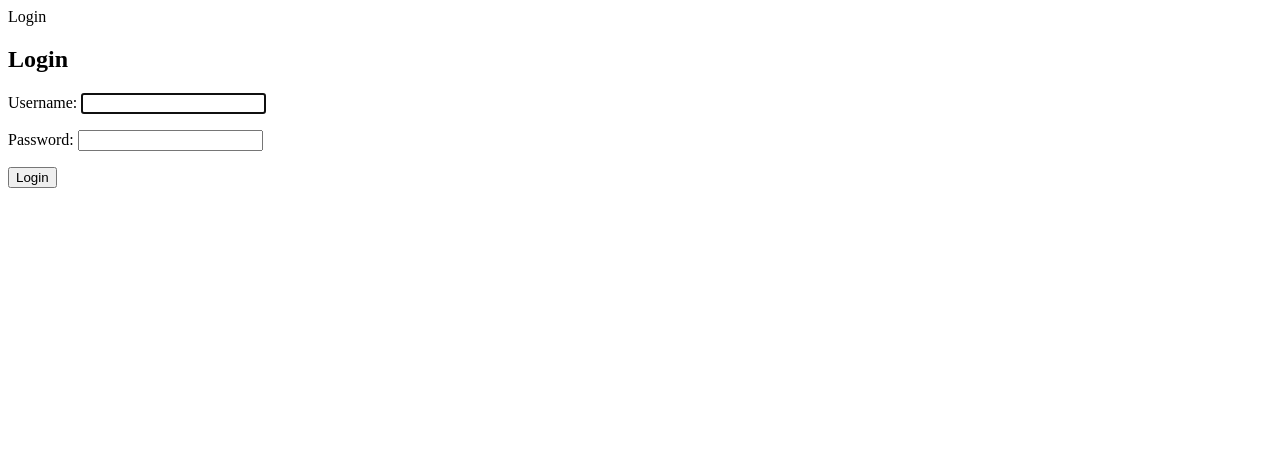
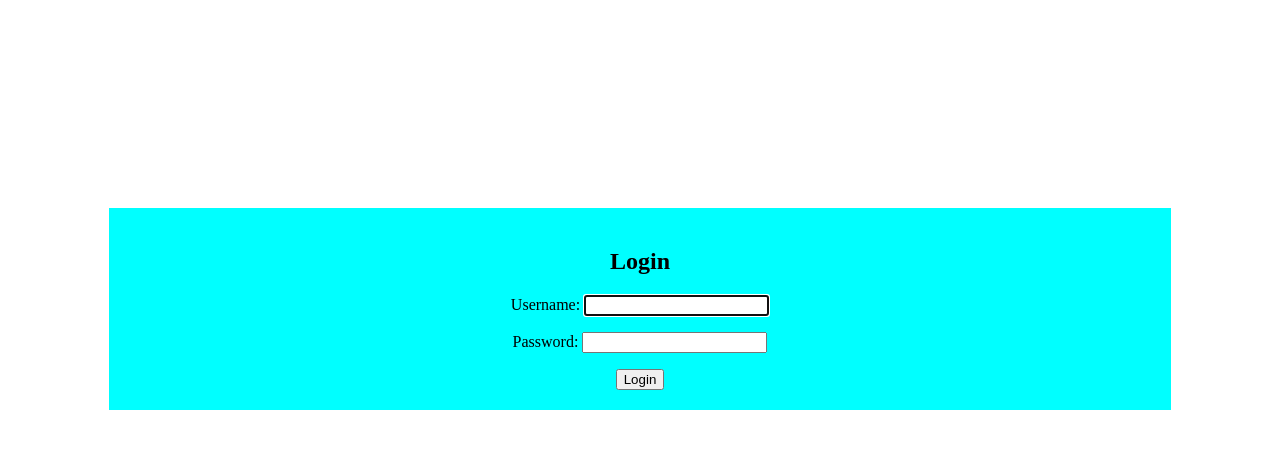
Before and after one commit to Atul18341/Django-TokenAuth-App, a Django app: page /login in a window 1280 px wide. Shown: the top 449 px of the page. Run offline with Django 3.2, Linux system fonts and the light colour scheme.

Commit message:
Final Commit

```diff
--- /dev/null
+++ b/myapi/api_dev/static/css/style.css
@@ -0,0 +1,4 @@
+a{text-decoration:none;background-color:green;padding:10px;border-radius:10px;font-weight:bold;color:white;}
+.main{position:relative;top:200px;text-align:center;}
+.main1{position:relative;top:200px;background-color:aqua;}
+ul{list-style-type:none;}
--- /dev/null
+++ b/myapi/api_dev/templates/header.html
@@ -0,0 +1,13 @@
+<!DOCTYPE html>
+{% load static %}
+<html lang="en">
+<head>
+    <meta charset="UTF-8">
+    <title>Django Token Authentication App</title>
+    <meta name="viewport" content="device-width,initial-scale=1">
+    <link rel="stylesheet" href="{% static 'css/style.css' %}">
+</head>
+<body>
+ <div style="background-color:"
+</body>
+</html>
--- a/myapi/api_dev/templates/login.html
+++ b/myapi/api_dev/templates/login.html
@@ -1,12 +1,12 @@
-<!DOCTYPE html>
+{% include "header.html" %}
+
 <html lang="en">
 <head>
     <meta charset="UTF-8">
     <title>Login Page</title>
 </head>
 <body>
-     {% block title %}Login{% endblock %}
-
+<div class="main" style="background-color:aqua;padding:20px;margin:0% 8%;">
 {% block content %}
   <h2>Login</h2>
   <form method="post">
@@ -14,6 +14,14 @@
     {{ form.as_p }}
     <button type="submit">Login</button>
   </form>
+     {% if messages %}
+<ul class="messages">
+    {% for message in messages %}
+    <li {% if message.tags %} class="{{ message.tags }}"{% endif %}>{{ message }}</li>
+    {% endfor %}
+</ul>
+{% endif %}
 {% endblock %}
+</div>
 </body>
 </html>
--- a/myapi/api_dev/templates/signup.html
+++ b/myapi/api_dev/templates/signup.html
@@ -1,4 +1,4 @@
-<!DOCTYPE html>
+{% include "header.html" %}
 <html lang="en">
 <head>
     <meta charset="UTF-8">
@@ -6,6 +6,7 @@
 </head>
 <body>
 {% block content %}
+<div class="main1" style="background-color:#d9fafa;padding:20px;margin:0% 8%;">
   <h2>Sign up</h2>
   <form method="post">
     {% csrf_token %}
@@ -24,6 +25,6 @@
     <button type="submit">Sign up</button>
   </form>
 {% endblock %}
-
+</div>
 </body>
 </html>
--- a/myapi/api_dev/urls.py
+++ b/myapi/api_dev/urls.py
@@ -1,10 +1,10 @@
 from django.urls import path
-from .views import Helloview,signup,login,home
+from .views import Helloview,signup,signin,home
 from rest_framework.authtoken.views import obtain_auth_token
 urlpatterns = [
      path("hello/",Helloview.as_view(),name="hello"),
      path("auth",obtain_auth_token,name="api_token_auth"),
      path("",home,name="homepage"),
      path("signup",signup,name="signup"),
-     path("login",login,name="login")
+     path("login",signin,name="login")
 ]
--- a/myapi/api_dev/views.py
+++ b/myapi/api_dev/views.py
@@ -4,7 +4,10 @@ from rest_framework.permissions import IsAuthenticated
 from django.contrib.auth import login, authenticate
 from django.contrib.auth.forms import UserCreationForm,AuthenticationForm
 from django.shortcuts import render, redirect
-from django.contrib.messages import constants as messages
+from django.contrib import messages
+from rest_framework.authtoken.models import Token
+
+
 class Helloview(APIView):
     permission_classes = (IsAuthenticated,)
 
@@ -27,7 +30,7 @@ def signup(request):
         form = UserCreationForm()
     return render(request, 'signup.html', {'form': form})
 
-def login(request):
+def signin(request):
     if request.method == 'POST':
         form = AuthenticationForm(request=request, data=request.POST)
         if form.is_valid():
@@ -35,12 +38,13 @@ def login(request):
             password = form.cleaned_data.get('password')
             user = authenticate(username=username, password=password)
             if user is not None:
-                login(user)
-                messages.info(f"You are now logged in as {username}")
-                return redirect('homepage')
+                login(request,user)
+                token, _ = Token.objects.get_or_create(user=user)
+                messages.info(request,f"Token: {token}")
+
             else:
-                messages.error("Invalid username or password.")
+                messages.error(request,"Invalid username or password.")
         else:
-            messages.error(request, "Invalid username or password.")
+            messages.error(request,"Invalid username or password.")
     form=AuthenticationForm()
     return render(request,'login.html',{'form':form})
```
Also changed, not shown: myapi/api_dev/templates/index.html (+6 -9 lines), myapi/api_dev/static/img/auth.jpg (added), myapi/api_dev/static/img/auth.png (added), myapi/api_dev/static/img/auth1.jpg (added).
